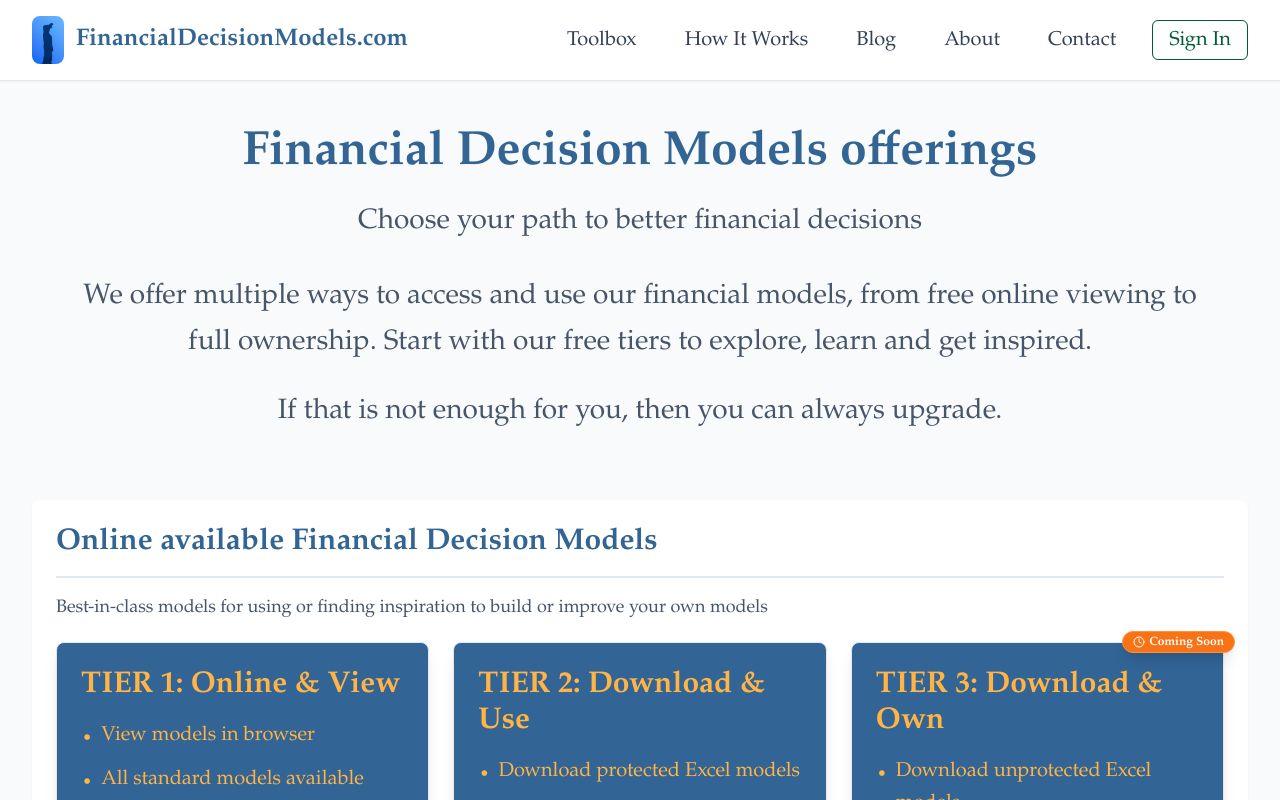
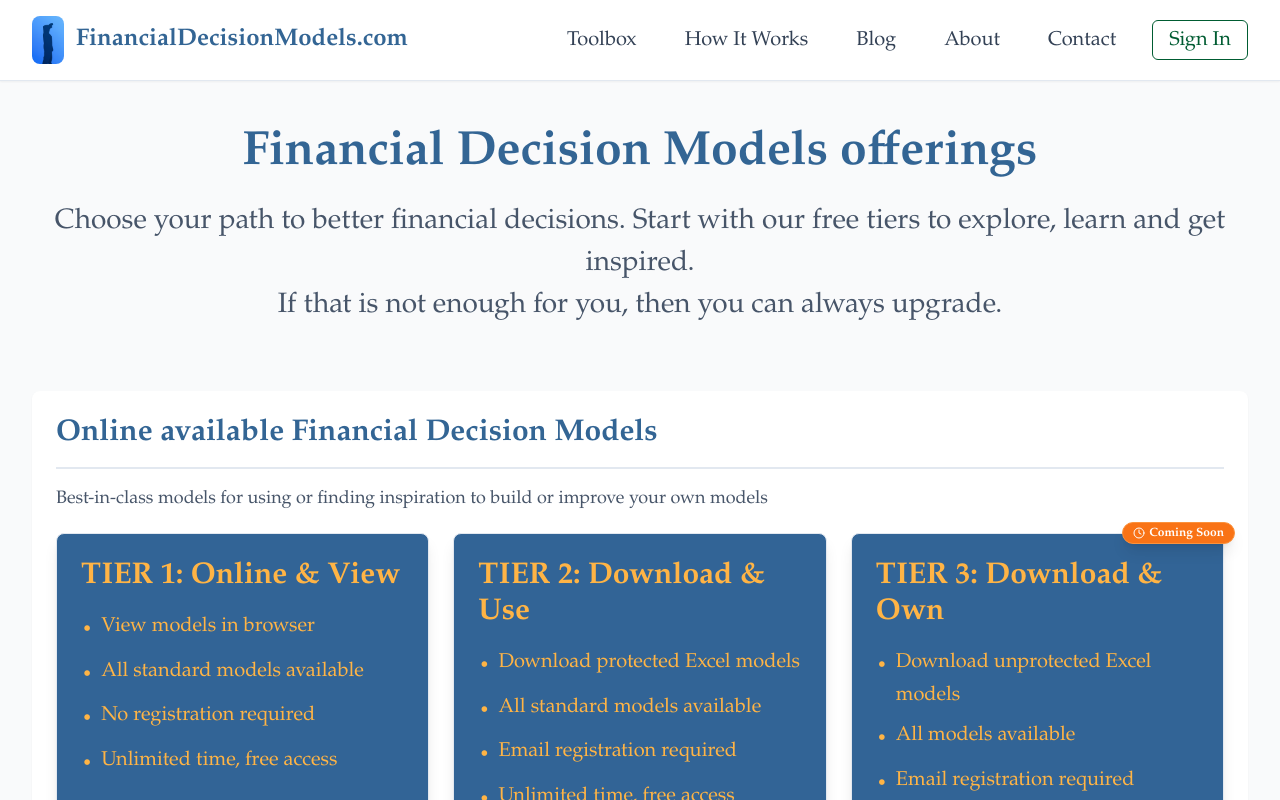
Before and after one commit to PalleFloe/finance-access-pilot, a React (Vite) app: page /how-it-works in a window 1280 px wide. Shown: the top 800 px of the page. Built offline with nearby package versions, Linux system fonts and the light colour scheme.

Commit message:
Refactor How It Works page

```diff
--- a/src/pages/HowItWorks.tsx
+++ b/src/pages/HowItWorks.tsx
@@ -189,15 +189,7 @@ const HowItWorks = () => {
           </h1>
 
           <p className="text-[28px] text-slate-600 mb-8">
-            Choose your path to better financial decisions
-          </p>
-
-          <p className="text-[28px] text-slate-600 max-w-6xl mx-auto leading-relaxed mb-6">
-            We offer multiple ways to access and use our financial models, from free online viewing to full ownership.
-            Start with our free tiers to explore, learn and get inspired.
-          </p>
-
-          <p className="text-[28px] text-slate-600 max-w-6xl mx-auto leading-relaxed mb-10">
+            Choose your path to better financial decisions. Start with our free tiers to explore, learn and get inspired. <br />
             If that is not enough for you, then you can always upgrade.
           </p>
         </div>
```
